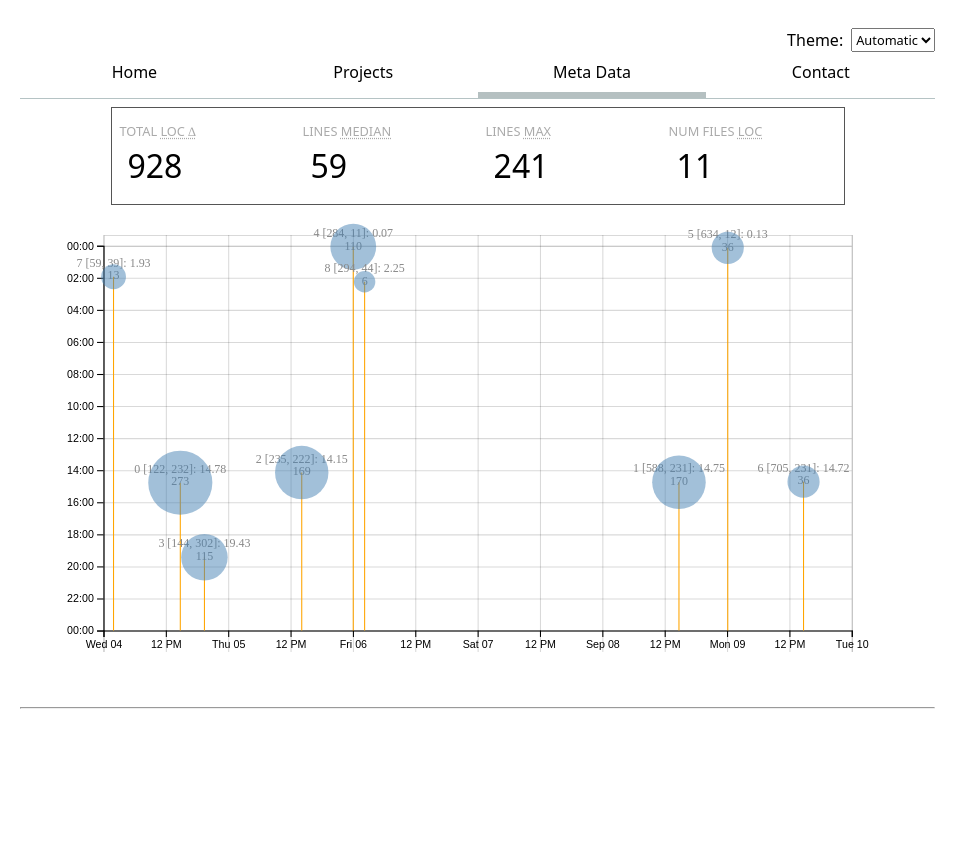
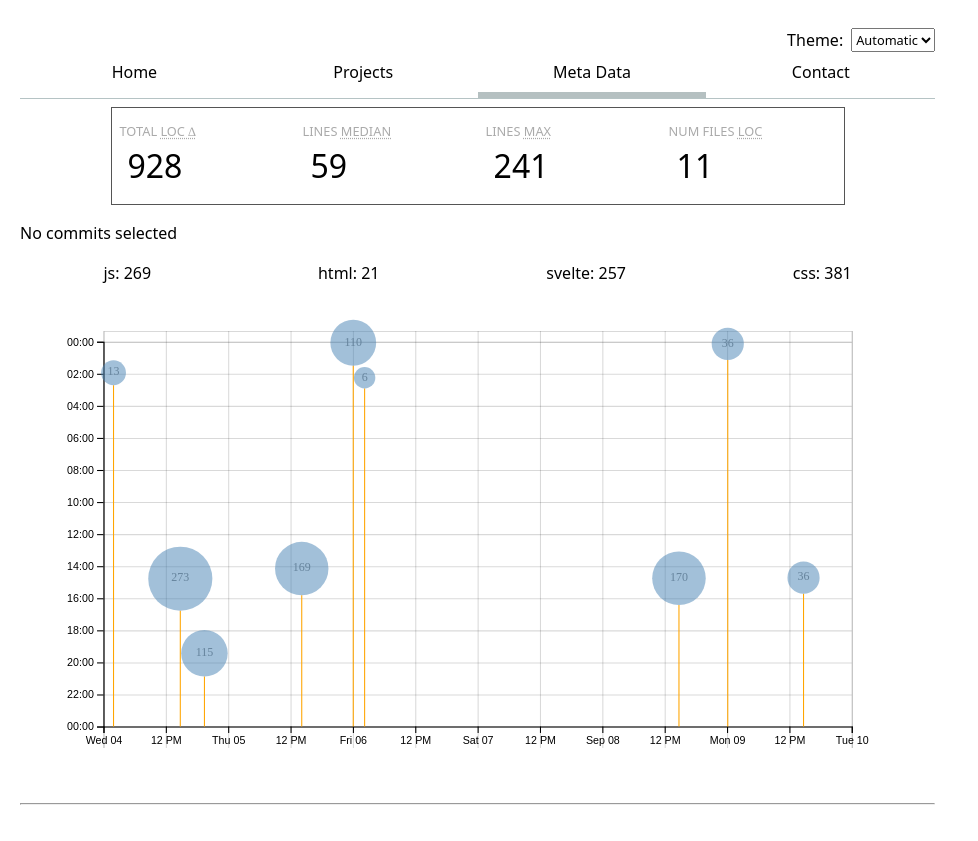
Before and after one commit to aquacalc/mit-viz-sk, a SvelteKit app: page /meta in a window 1280 px wide. Shown: the whole page, without its empty margins (0-978 px from the left). Before the commit the page ends 800 px from the top, so only its background shows below. Built offline with nearby package versions, Linux system fonts and the light colour scheme.

Commit message:
start display file types/brushed commits

```diff
--- a/src/routes/meta/+page.svelte
+++ b/src/routes/meta/+page.svelte
@@ -145,38 +145,40 @@
 		(v) => v.length,
 		(d) => d.datetime.toLocaleString('en', { dayPeriod: 'short' })
 	);
-	$: workByDate = d3.rollups(
+
+	$: fileTypeGroups = d3.rollups(
 		data,
 		(v) => v.length,
-		(d) =>
-			d.datetime.toLocaleString('en', {
-				weekday: 'short',
-				month: 'short',
-				day: '2-digit',
-				hour: '2-digit',
-				dayPeriod: 'short'
-			})
+		(d) => d.type
 	);
-	// $: console.log('workByPeriod: ', workByPeriod);
-	// $: console.log('** workByDate: ', workByDate);
+	// $: console.log(`fileTypeGroups`, fileTypeGroups);
+	// $: {
+	// 	console.log(`----=====----`);
+	// 	console.log('fileTypeGroups: ', fileTypeGroups);
+	// 	console.log(`----=====----`);
+	// }
+	// $: console.log(`workByPeriod`, workByPeriod)
+
+	// $: workByDate = d3.rollups(
+	// 	data,
+	// 	(v) => v.length,
+	// 	(d) =>
+	// 		d.datetime.toLocaleString('en', {
+	// 			weekday: 'short',
+	// 			month: 'short',
+	// 			day: '2-digit',
+	// 			hour: '2-digit',
+	// 			dayPeriod: 'short'
+	// 		})
+	// );
+
 	$: maxPeriod = d3.greatest(workByPeriod, (d) => d[1])?.[0];
-	// $: console.log(`maxPeriod: ${maxPeriod}`);
-	// $: console.log('workByPeriod: ', d3.greatest(workByPeriod, d => d[1]?.d[0]));
-
 	// Day of the week that most work is done
 
 	// ------ //
 
 	// $: console.log(`data: `, data);
-
 	// $: console.log(`COMMITS: `, commits);
-
-	// $: console.log(`COMMITS_BIS: `, commitsBis);
-	// $: console.log(`COMMITS_FILES: `, commitsFiles);
-	// $: console.log(
-	// 	`COMMITS_BIS: `,
-	// 	commitsBis.slice(0, 1).map(([one, two], idx) => console.log(`${idx}: `, one, ' - ', two[0]))
-	// );
 
 	$: linesMedian = d3.median(data, (d) => d.line);
 	$: linesMax = d3.max(data, (d) => d.line);
@@ -186,14 +188,6 @@
 		(v) => d3.max(v, (v) => v.line),
 		(d) => d.file
 	);
-	// $: console.log(`--fileLengths-- `, fileLengths);
-	// $: console.log(`data: `, data[4]);
-	// $: console.log(`commitsBis: `, commitsBis.slice(0, 2));
-	// $: console.log(`commits: `, commits.slice(0, 2));
-	// $: console.log(d3.min(data, d => d.line))
-	// $: console.log(d3.max(data, d => d.line))
-	// $: console.log(d3.median(data, d => d.line))
-	// $: console.log(numAuths)
 
 	//   *** VIZ ***   //
 	// begin VIZ begin //
@@ -211,15 +205,8 @@
 	usableArea.width = usableArea.right - usableArea.left;
 	usableArea.height = usableArea.bottom - usableArea.top;
 
-	// const myTimeScale = d3.scaleTime();
-	// $: console.log(myTimeScale.domain()); // logged on my computer: [Sat Jan 01 2000 00:00:00 GMT+0100, Sun Jan 02 2000 00:00:00 GMT+0100]
-	// $: console.log(myTimeScale.range());
-
 	$: extent_datetime = d3.extent(data.map((d) => d.datetime));
 	$: extent_loc = d3.extent(commits.map((d) => d.totalLines));
-	// $: console.log('extent_datetime : ', extent_datetime );
-	// $: console.log(d3.scaleTime().domain(extent_datetime ).range([0, width]).nice())
-	// $: console.log('---', extent_datetime , ' -- ', d3.scaleTime.domain(extent));
 
 	$: xScale = d3
 		.scaleTime()
@@ -229,12 +216,9 @@
 	// .range([margin.left, width - margin.right]);
 
 	$: yScale = d3.scaleLinear().domain([0, 24]).range([usableArea.top, usableArea.bottom]);
-	// $: yScale = d3.scaleLinear().domain([24, 0]).range([usableArea.bottom, usableArea.top]);
-	// $: yScale = d3.scaleLinear().domain([24, 0]).range([0, height]);
 
 	// $: rScale = d3.scaleLinear().domain(extent_loc).range([10, 30]);
 	$: rScale = d3.scaleSqrt().domain(extent_loc).range([10, 30]);
-	// .nice();
 
 	const lineGenerator = d3
 		.line()
@@ -326,43 +310,37 @@
 	let svg;
 	$: brushSelection = [[], []];
 
+	let brushedTotal = 0;
+
+	// [NB] Beautiful logic
+	$: selectedCommits = brushSelection ? commits.filter(isCommitSelected) : [];
+	$: hasSelection = brushSelection && selectedCommits.length > 0;
+
+	// $: console.log(`selectedCommits: `, selectedCommits);
+
+	$: selectedCommitTypes = selectedCommits.map(x => d3.rollups(x.lines, v => v.length, d => d.type))
+
+
 	const brushed = (e) => {
 		brushSelection = e.selection;
-		// console.log(`brushSelection: `, brushSelection);
-
-		// isCommitSelected()
 	};
 
 	const isCommitSelected = (commit) => {
-		// console.log(`commit: `, commit);
-		console.log(`** brushSelection: `, brushSelection);
-
 		if (!brushSelection) {
 			console.log(`FALSE`);
+			// brushedTotal = 0;
 			return false;
 		}
 
-		// TODO return true if commit is within brushSelection
-		// and false if not
-
-		console.log(`TRUE`, commit);
 		let min = { x: brushSelection[0][0], y: brushSelection[0][1] };
 		let max = { x: brushSelection[1][0], y: brushSelection[1][1] };
 
 		let x = xScale(commit.datetime);
 		let y = yScale(commit.hourFrac);
 
-		console.log(`[${x}, ${y}] vs. `, min, '-', max);
-		console.log(`X: ${x >= min.x} && ${x <= max.x}`);
-		console.log(`Y: ${y >= min.y} && ${y <= max.y}`);
-		console.log(`=> ${x >= min.x && x <= max.x && y >= min.y && y <= max.y}`);
-		console.log(`------`);
-		console.log(``);
+		let brushTest = x >= min.x && x <= max.x && y >= min.y && y <= max.y;
 
-		// if(commit.totalLines === 110) return true;
-		// return false;
-
-		return x >= min.x && x <= max.x && y >= min.y && y <= max.y;
+		return brushTest;
 	};
 
 	$: {
@@ -374,9 +352,6 @@
 	// end VIZ end //
 	// *** VIZ *** //
 </script>
-
-<!-- <h1>Meta</h1> -->
-<!-- <p>codebase stats</p> -->
 
 <Stats {data} {linesMedian} {linesMax} {numFiles} />
 
@@ -406,7 +381,16 @@
 		<input type="checkbox" name="proba" id="proba" > -->
 	</dl>
 
-	<!-- <h1>--| {cursor.y} | {yScale.invert(cursor.y)}</h1> -->
+	<p>
+		{hasSelection ? selectedCommits.length : 'No'} commit{selectedCommits.length === 1 ? '' : 's'} selected
+	</p>
+	<p style="display: flex; justify-content: space-around;">
+		{#each fileTypeGroups as type}
+			<span>
+				{type[0]}: {type[1]}
+			</span>
+		{/each}
+	</p>
 
 	<svg viewBox="0 0 {width} {height}" bind:this={svg}>
 		<g class="gridlines" transform="translate({usableArea}, 0)" bind:this={xAxisGridlines} />
@@ -422,16 +406,16 @@
 
 		<g class="dots">
 			{#each work_plot as c, idx}
-				<g transform="translate({xScale(c.x)}, {yScale(c.y) - 12})">
+				<!-- <g transform="translate({xScale(c.x)}, {yScale(c.y) - 12})">
 					<text dominant-baseline="middle" text-anchor="middle" class="label"
 						>{idx} [{Math.round(xScale(c.x))}, {Math.round(yScale(c.y))}]: {Math.round(c.y * 100) /
 							100}</text
 					>
-				</g>
+				</g> -->
 
 				<line
 					x1={xScale(c.x)}
-					y1={yScale(c.y)}
+					y1={yScale(c.y) + rScale(c.r)}
 					x2={xScale(c.x)}
 					y2={yScale(24)}
 					stroke="orange"
```
